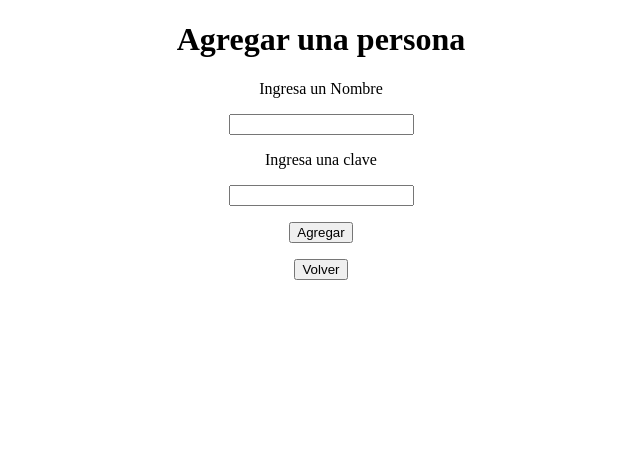
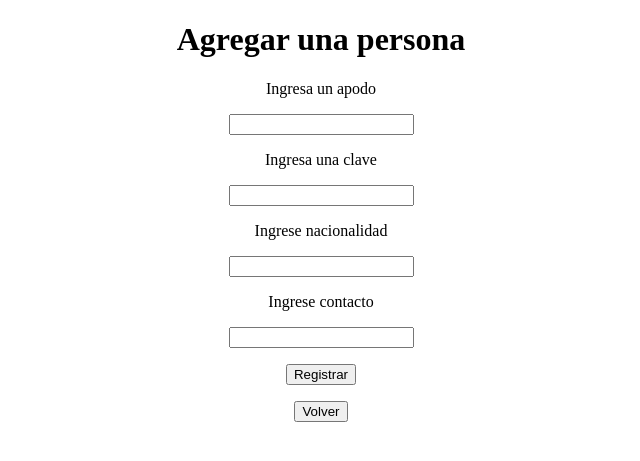
Before and after one commit to fracasit0/TAREA-4-BD-, a Flask app: page /signup in a window 1280 px wide. Shown: the top 461 px of the page, without its empty margins (319-959 px from the left). Run offline with Flask 2, Linux system fonts and the light colour scheme.

Commit message:
Add files via upload

```diff
--- a/app.py
+++ b/app.py
@@ -16,43 +16,75 @@ app.config["SQLALCHEMY_TRACK_MODIFICATIONS"]= False
 db = SQLAlchemy(app)
 
 #Sql me permite cominicarme con el por medio de clases en python
-class Users(db.Model):
-    id = db.Column(db.Integer , primary_key=True)
-    #unique me dice que el username es unico y nullable me dice que este no se ingresa vavio
-    username = db.Column(db.String(50), unique= True, nullable=False)
+class personas(db.Model):
+    apodo = db.Column(db.String(50), primary_key=True)
     #ojo que no necesitamos que las claves sean unicas
     password = db.Column(db.String(80), nullable=False)
+    nativo = db.Column(db.String(80), nullable=False)
+    contacto = db.Column(db.Integer, nullable=False)
+    ventas = db.Column(db.Integer, nullable=True)
+    compras = db.Column(db.Integer, nullable=False)
+
+class cuenta(db.Model):
+    id = db.Column(db.Integer, primary_key=True)
+    saldo = db.Column(db.Integer, nullable=False)
+    gastado = db.Column(db.Integer, nullable=False)
+    saldo = db.Column(db.String(255), nullable=False)
+
+class objeto(db.Model):
+    nombre = db.Column(db.String(126), primary_key=True)
+    legalidad = db.Column(db.Boolean, nullable=False)
+    codigo = db.Column(db.Integer, nullable=False)
+    precio = db.Column(db.Integer, nullable=False)
+    duenos = db.Column(db.Integer, nullable=False)
+
+class policia(db.Model):
+    placa = db.Column(db.Integer, primary_key=True)
+    nombre = db.Column(db.String(126), nullable=False)
+    soborno = db.Column(db.Date, nullable=False)
+
+class sector(db.Model):
+    numero = db.Column(db.Integer, primary_key=True)
+    ubicacion = db.Column(db.String(126), nullable=False)
+
 
 @app.route("/")
 def index():
     return render_template("index.html")
+
+
 @app.route("/search")
 def search():
-    nickname = request.args.get("nickname")
-    user = Users.query.filter_by(username=nickname).first()
+    nombre = request.args.get("nickname")
+    user = personas.query.filter_by(apodo=nombre).first()
     if user:
-        return user.username
+        return render_template("cuenta.html", nombre = nombre)
 
-    return "El usuario no existe"
+    else:
+        return "El usuario no existe"
+
+
 
 @app.route("/signup", methods=["GET","POST"])
 def signup():
     if request.method == "POST":
-        hashed_pw = generate_password_hash(request.form["password"], method="sha256")
-        new_user = Users(username=request.form["username"], password=hashed_pw)
+        #hashed_pw = generate_password_hash(request.form["password"], method="sha256")
+        new_user = personas(apodo=request.form["username"], password=request.form["password"], nativo=request.form["native"], contacto=request.form["contact"], ventas=0, compras=0)
         db.session.add(new_user)
         #nos confirma cadad uno de los cambios
         db.session.commit()
         return "ya te has registrado exitosamente "
     return  render_template("signup.html")
+
 @app.route("/login",methods=["GET","POST"])
 def login():
 #request es una solicitud, query es una consulta
     if request.method == "POST":
-        user = Users.query.filter_by(username=request.form["username"]).first()
+        usuario = personas.query.filter_by(apodo=request.form["username"]).first()
+        passwords = personas.query.filter_by(password=request.form["password"]).first()
 
         #si usuario y el password del hash es igual al passwor del usuario return
-        if user and check_password_hash(user.password,request.form["password"]):
+        if usuario and passwords:
             return "Estas loggeado"
         return "tus credenciales son invalidas, revisa he intenta de nuevo "
     #si es de tipo GET que renderice la plantilla
--- a/templates/login.html
+++ b/templates/login.html
@@ -6,12 +6,12 @@
 <center><h1>Buscar</h1>
 <form method="post" action="{{ url_for('login') }}">
 
-    <p>Ingrese un nombre de usuario</p>
+    <p>Ingrese su apodo</p>
     <p><input name="username" type="text"> </p>
     </br>
-    <p>Ingrese una ID</p>
+    <p>Ingrese su contraseña</p>
     <p><input name="password" type="password"></p>
-    <input type="submit" value="Buscar">
+    <input type="submit" value="Registrar">
     <input type="button" value="Volver" onclick="location.href='http://localhost:3000'">
 </form>
 </center>
--- a/templates/signup.html
+++ b/templates/signup.html
@@ -5,11 +5,15 @@
 {% block content %}
 <center><h1>Agregar una persona</h1>
 <form method="post" action="{{ url_for('signup') }}">
-    <p>Ingresa un Nombre</p>
+    <p>Ingresa un apodo</p>
     <p><input name="username" type="text"></p>
     <p>Ingresa una clave</p>
     <p><input name="password" type="password"></p>
-    <input type="submit" value="Agregar">
+    <p>Ingrese nacionalidad</p>
+    <p><input name="native" type="text"></p>
+    <p>Ingrese contacto</p>
+    <p><input name="contact" type="number"></p>
+    <input type="submit" value="Registrar">
     <p><input type="button" value="Volver" onclick="href='location.http://localhost:3000/'" ></p>
 </form></center>
 
```
Also changed, not shown: templates/cuenta.html (added, +10 -0 lines), templates/index.html (+5 -3 lines), database.db (added), templates/base.html (line endings or trailing spaces).
